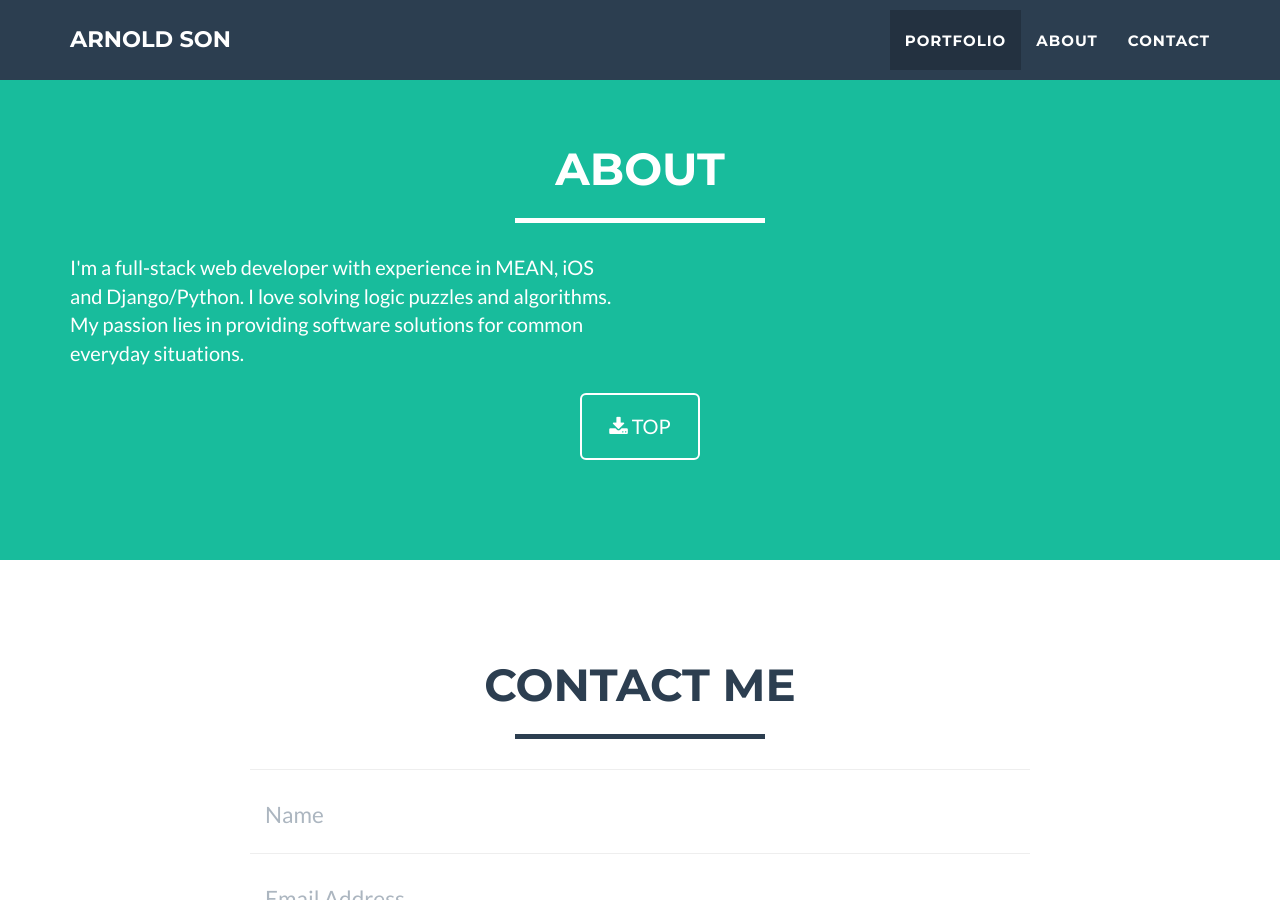
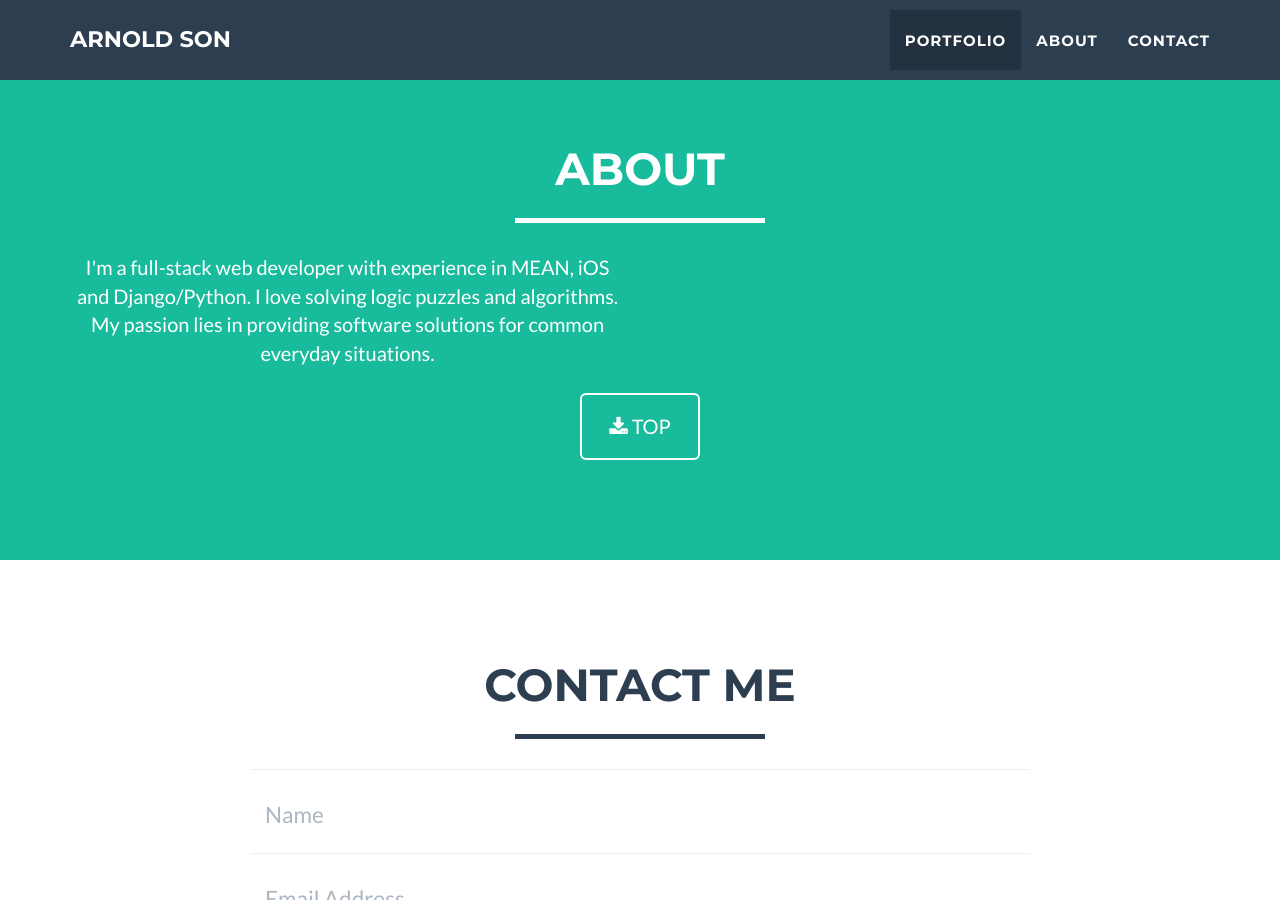
Before and after one commit to arnoldson/arnoldson.github.io, a Jekyll site: the page built from index.html, in a window 1280 px wide and 900 px high, scrolled down 1475 px. Built offline with Jekyll 4.4.1, drawn with Linux system fonts in a browser that asks for light colours.

Commit message:
edited about.html again

```diff
--- a/_includes/about.html
+++ b/_includes/about.html
@@ -9,7 +9,7 @@
             </div>
             <div class="row">
 
-                <div class="col-lg-6">
+                <div class="col-lg-6 text-center">
                     <p>I'm a full-stack web developer with experience in MEAN, iOS and Django/Python. I love solving logic puzzles and algorithms. My passion lies in providing software solutions for common everyday situations.</p>
                 </div>
                 <div class="col-lg-8 col-lg-offset-2 text-center">
```
